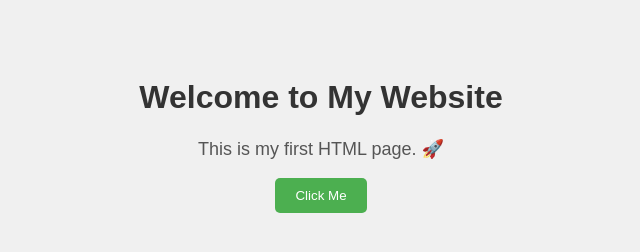
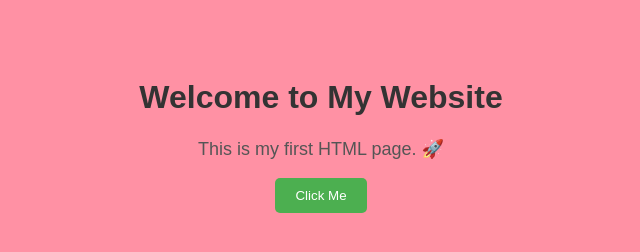
Before and after one commit to aryanbhasin007-cyber/my-website, a plain HTML site: page index.html in a window 1280 px wide. Shown: the whole page, without its empty margins (319-959 px from the left). Drawn offline with Linux system fonts and the light colour scheme.

Commit message:
Update index.html

```diff
--- a/index.html
+++ b/index.html
@@ -6,7 +6,7 @@
     <style>
         body {
             font-family: Arial, sans-serif;
-            background-color: #f0f0f0;
+            background-color: #FF91A4;
             text-align: center;
             padding: 50px;
         }
```
